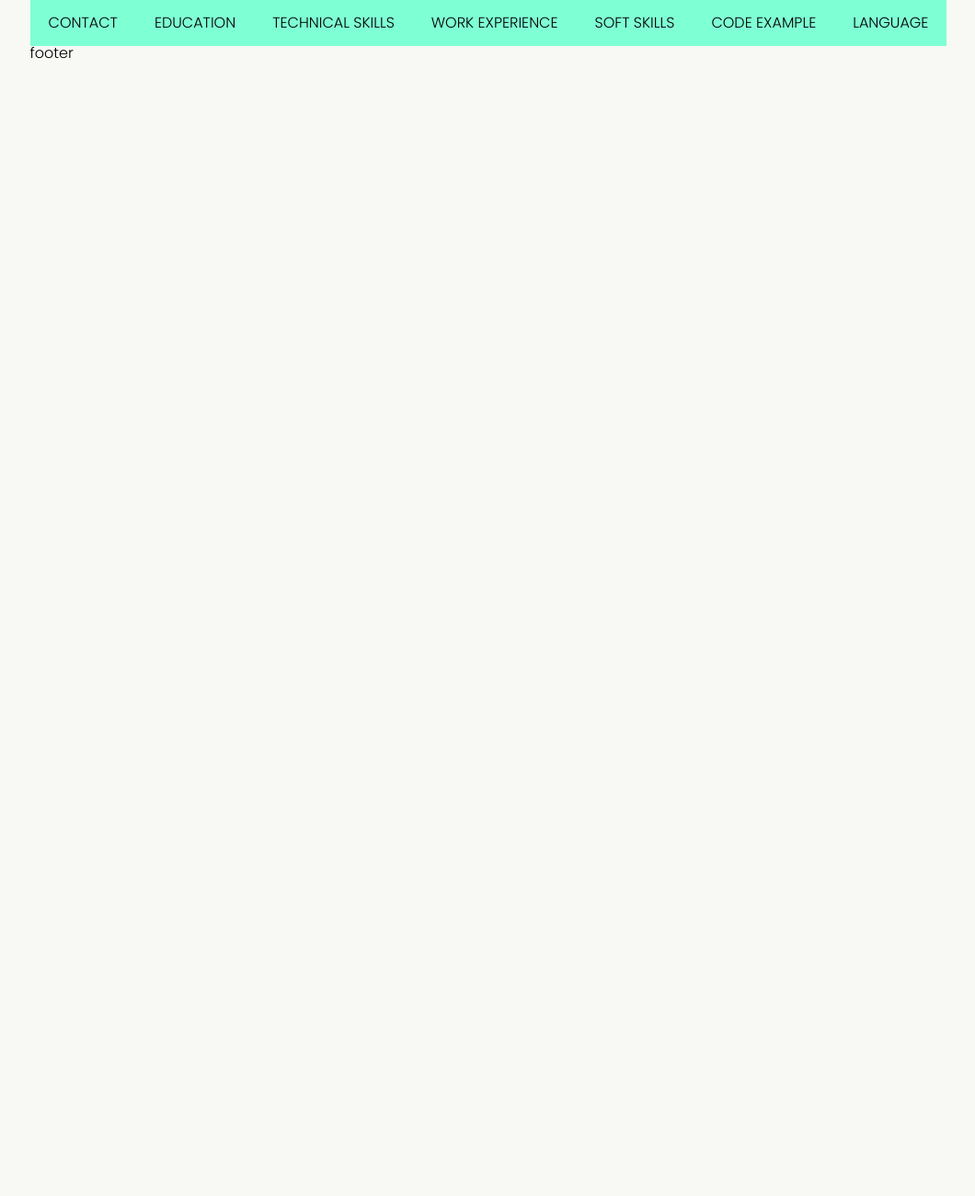
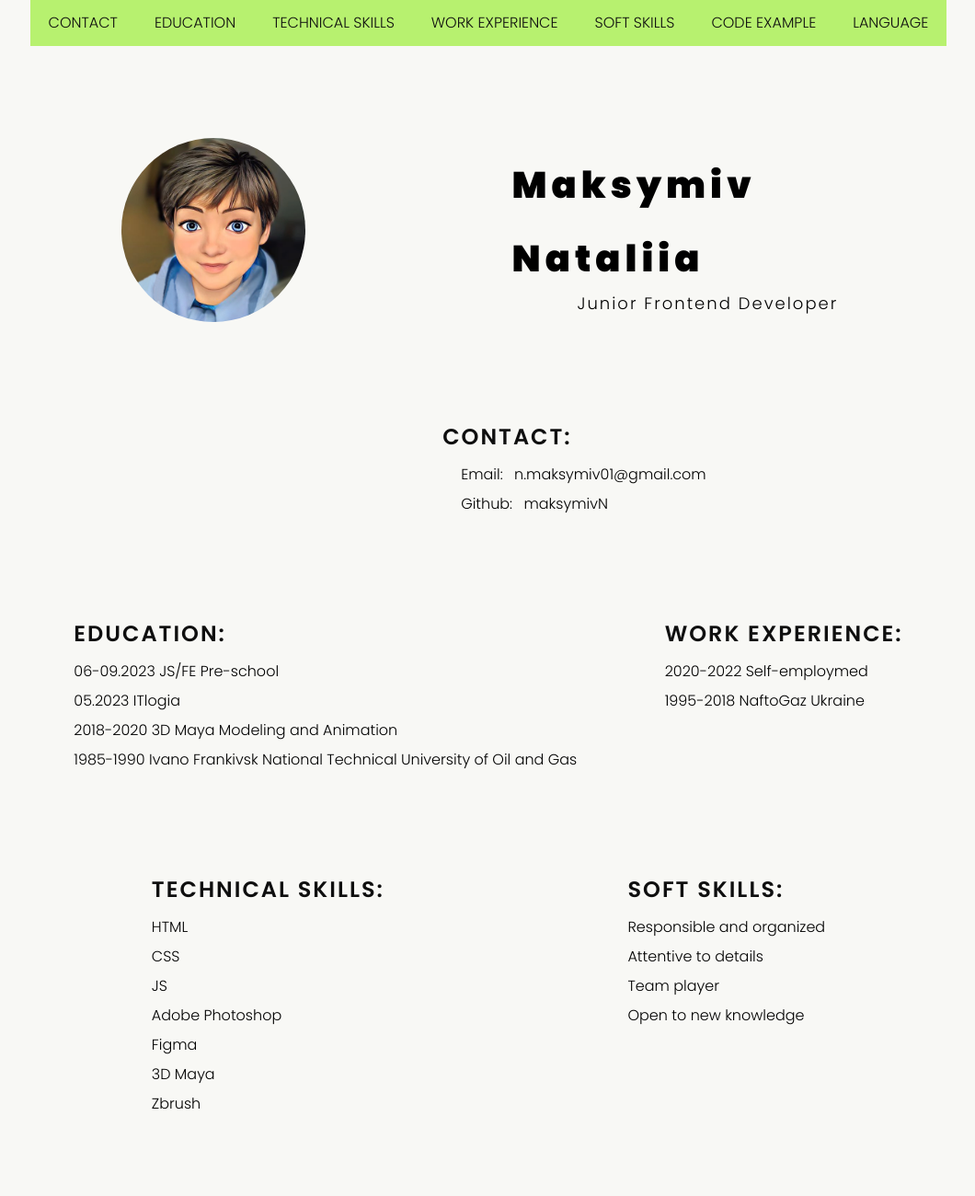
Before and after one commit to maksymivN/rsschool-cv, a plain HTML site: page index.html in a window 1280 px wide. Shown: the top 1300 px of the page at 92% size, without its empty margins (109-1169 px from the left). Before the commit the page ends 800 px from the top, so only its background shows below. Drawn offline with Linux system fonts and the light colour scheme; files whose address does not match are found by name.

Commit message:
feat: add main

```diff
--- a/index.html
+++ b/index.html
@@ -15,14 +15,109 @@
           <li class="nav-item"><a href="#contact" class="nav-link">Contact</a></li>
           <li class="nav-item"><a href="#education" class="nav-link">Education</a></li>
           <li class="nav-item"><a href="#technical skills" class="nav-link">Technical Skills</a></li>
-          <li class="nav-item"><a href="#work experience:" class="nav-link">Work Experience</a></li>
-          <li class="nav-item"><a href="#soft skills:" class="nav-link">Soft Skills</a></li>
-          <li class="nav-item"><a href="#code example:" class="nav-link">Code Example</a></li>
-          <li class="nav-item"><a href="#language:" class="nav-link">Language</a></li>
+          <li class="nav-item"><a href="#work experience" class="nav-link">Work Experience</a></li>
+          <li class="nav-item"><a href="#soft skills" class="nav-link">Soft Skills</a></li>
+          <li class="nav-item"><a href="#code example" class="nav-link">Code Example</a></li>
+          <li class="nav-item"><a href="#language" class="nav-link">Language</a></li>
         </ul>
       </nav>
     </header>
-    <main class="main"></main>
+    <main class="main">
+      <section class="profile">
+        <div class="photo">
+          <img class="photo-profile" src="images/avatar.webp" alt="avatar">
+        </div>
+        <div class="title">
+          <h1 class="title-profil">Maksymiv Nataliia</h1>
+          <div class="subtitle-profil">Junior Frontend Developer</div>
+        </div>
+      </section>
+      <section class="contact" id="contact">
+        <h2 class="main__title contact-title">Contact:</h2>
+        <ul class="contact-list">
+          <li class="contact-item">
+            Email:
+            <a href="mailto:n.maksymiv01@gmail.com" class="contact-link">n.maksymiv01@gmail.com</a>
+          </li>
+          <li class="contact-item">
+            Github:
+            <a href="https://github.com/maksymivN?tab=repositories" class="contact-link">maksymivN</a>
+          </li>
+        </ul>
+      </section>
+      <div class="section__general education-work">
+        <section class="education" id="education">
+          <h2 class="main__title education-title">Education:</h2>
+          <nav class="education-nav">
+            <ul class="education-list">
+              <li class="education-item">06-09.2023 JS/FE Pre-school</li>
+              <li class="education-item">05.2023 ITlogia</li>
+              <li class="education-item">2018-2020 3D Maya Modeling and Animation</li>
+              <li class="education-item">1985-1990 Ivano Frankivsk National Technical University of Oil and Gas</li>
+            </ul>
+          </nav>
+        </section>
+        <section class="work-experience" id="work experience">
+          <h2 class="main__title work-title">work experience:</h2>
+          <nav class="work-nav">
+            <ul class="work-list">
+              <li class="work-item">2020-2022 Self-employmed</li>
+              <li class="work-item">1995-2018 NaftoGaz Ukraine</li>
+            </ul>
+          </nav>
+        </section>
+      </div>
+      <div class="section__general skills">
+        <section class="technical-skills" id="technical skills">
+          <h2 class="main__title">technical skills:</h2>
+          <nav class="tech-skill-nav">
+            <ul class="tech-skill-list">
+              <li class="tech-skill-item">HTML</li>
+              <li class="tech-skill-item">CSS</li>
+              <li class="tech-skill-item">JS</li>
+              <li class="tech-skill-item">Adobe Photoshop</li>
+              <li class="tech-skill-item">Figma</li>
+              <li class="tech-skill-item">3D Maya</li>
+              <li class="tech-skill-item">Zbrush</li>
+            </ul>
+          </nav>
+        </section>
+        <section class="soft-skills" id="soft skills">
+          <h2 class="main__title">soft skills:</h2>
+          <nav class="soft-skill-nav">
+            <ul class="soft-skill-list">
+              <li class="soft-skill-item">Responsible and organized</li>
+              <li class="soft-skill-item">Attentive to details</li>
+              <li class="soft-skill-item">Team player</li>
+              <li class="soft-skill-item">Open to new knowledge</li>
+            </ul>
+          </nav>
+        </section>
+      </div>
+      <div class="section__general code-lang">
+        <section class="code-example" id="code example">
+          <h2 class="main__title">code example:</h2>
+          <pre class="pre">
+            <code>
+              function getSum( a,b )
+              {
+                 if (a === b) {
+                   return a
+                 } else if ( a < b ) {
+                   return a + getSum(a+1, b)
+                 } else {
+                   return a + getSum(a-1, b)
+                 }
+                }
+            </code>
+          </pre>
+        </section>
+        <section class="language" id="language">
+          <h2 class="main__title">language:</h2>
+          <p class="lang-english">English-B1</p>
+        </section>
+      </div>
+    </main>
     <footer class="footer">footer</footer>
   </div>
   <script src="index.js"></script>
--- a/style.css/style.css
+++ b/style.css/style.css
@@ -97,13 +97,32 @@ body {
   max-width: 1440px;
   margin: 0 auto;
 }
+.main__title {
+  color: rgb(15, 15, 15);
+  text-transform: uppercase;
+  font-weight: 600;
+  line-height: 50px;
+  letter-spacing: 2px;
+}
+.section__general {
+  display: flex;
+  justify-content: space-around;
+  line-height: 2;
+}
+.section__general:not(:last-child){
+  margin-bottom: 100px;
+}
+
+/* --Header-- */
 
 .header {
-  background-color: rgba(127, 255, 212, 1);
+  background-color: rgba(168, 241, 78, 0.8);
+  margin-bottom: 100px;
 }
 .nav-list {
   font-family: 'Poppins', sans-serif;
   font-weight: 400;
+  color: rgb(15, 15, 15);
   display: flex;
   align-items: center;
   text-transform: uppercase;
@@ -112,3 +131,53 @@ body {
   padding: 0 20px;
   line-height: 50px;
 }
+a:hover {
+  color: rgb(45, 45, 242);
+}
+
+/* --Main-- */
+
+.profile {
+  display: flex;
+  align-items: center;
+  padding-left: 10%;
+  margin-bottom: 100px;
+}
+.photo-profile {
+  width: 200px;
+  height: 200px;
+  border-radius: 50%;
+}
+.title {
+  padding-left: 25%;
+}
+.title-profil {
+  font-weight: 900;
+  font-size: 2.5rem;
+  line-height: 2;
+  letter-spacing: 5px;
+
+}
+.subtitle-profil {
+  font-weight: 400;
+  font-size: 18px;
+  letter-spacing: 2px;
+  padding-left: 15%;
+}
+
+/* --contact-- */
+
+.contact {
+  padding-left: 45%;
+  margin-bottom: 100px;
+}
+.contact-list {
+  padding-left: 20px;
+}
+.contact-link {
+  line-height: 2;
+  font-size: 1.12; /* 18/16 */
+  padding-left: 8px;
+}
+
+/* --education-work-- */
```
Also changed, not shown: 1 other file.
